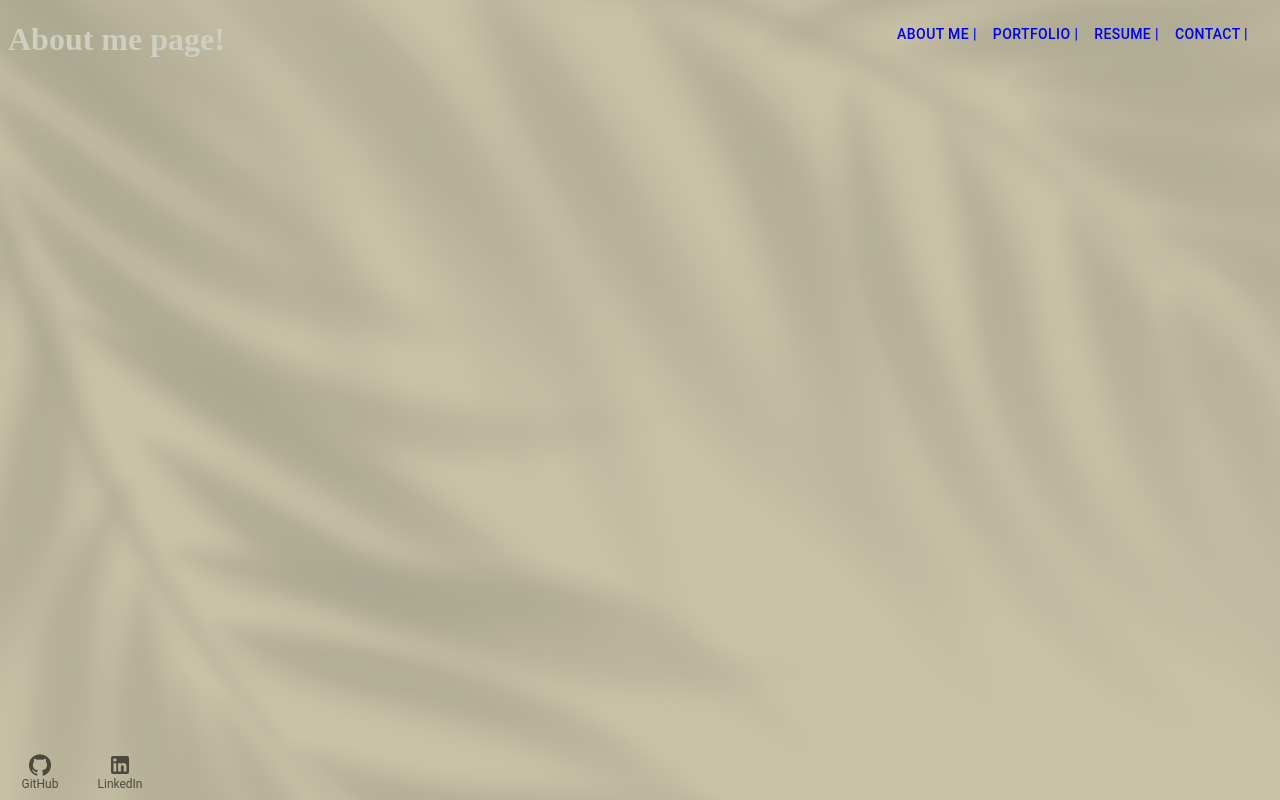
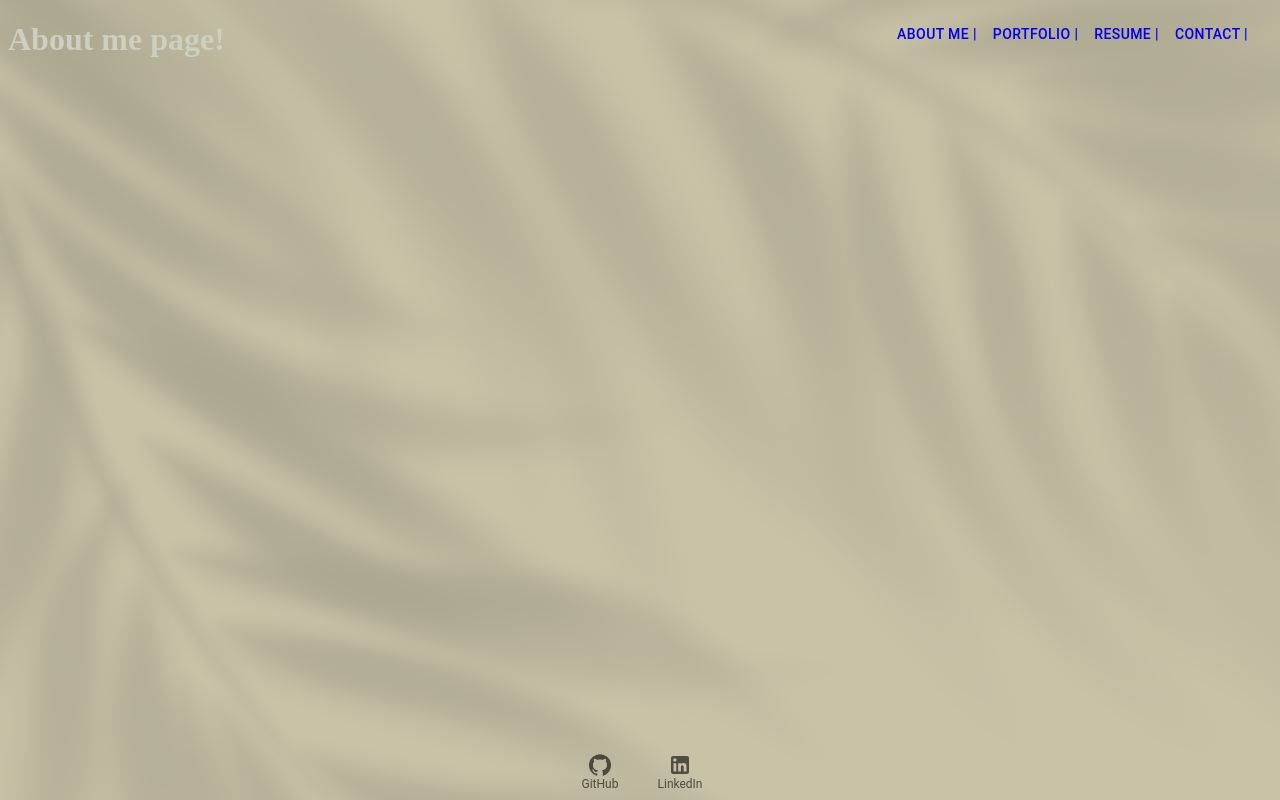
Before and after one commit to emilymclean94/mclean-portfolio, a Next.js app: page /about_me in a window 1280 px wide. Built offline with nearby package versions, Linux system fonts and the light colour scheme.

Commit message:
adjusted footer styling for rest of site

```diff
--- a/src/app/components/Footer.jsx
+++ b/src/app/components/Footer.jsx
@@ -13,13 +13,12 @@ function Footer() {
     <Box
       sx={{ width: "auto", position: "fixed", bottom: 0, left: 0, right: 0 }}
       display="flex"
-      // justifyContent="center"
+      style={{justifyContent: 'center'}}
     >
       <BottomNavigation
       showLabels
       display="flex"
-      // justifyContent="center"
-      style={{ background: 'transparent', boxShadow: 'none'}}
+      style={{ background: 'transparent', boxShadow: 'none', justifyContent: 'center'}}
       >
         <BottomNavigationAction
           label="GitHub"
```
